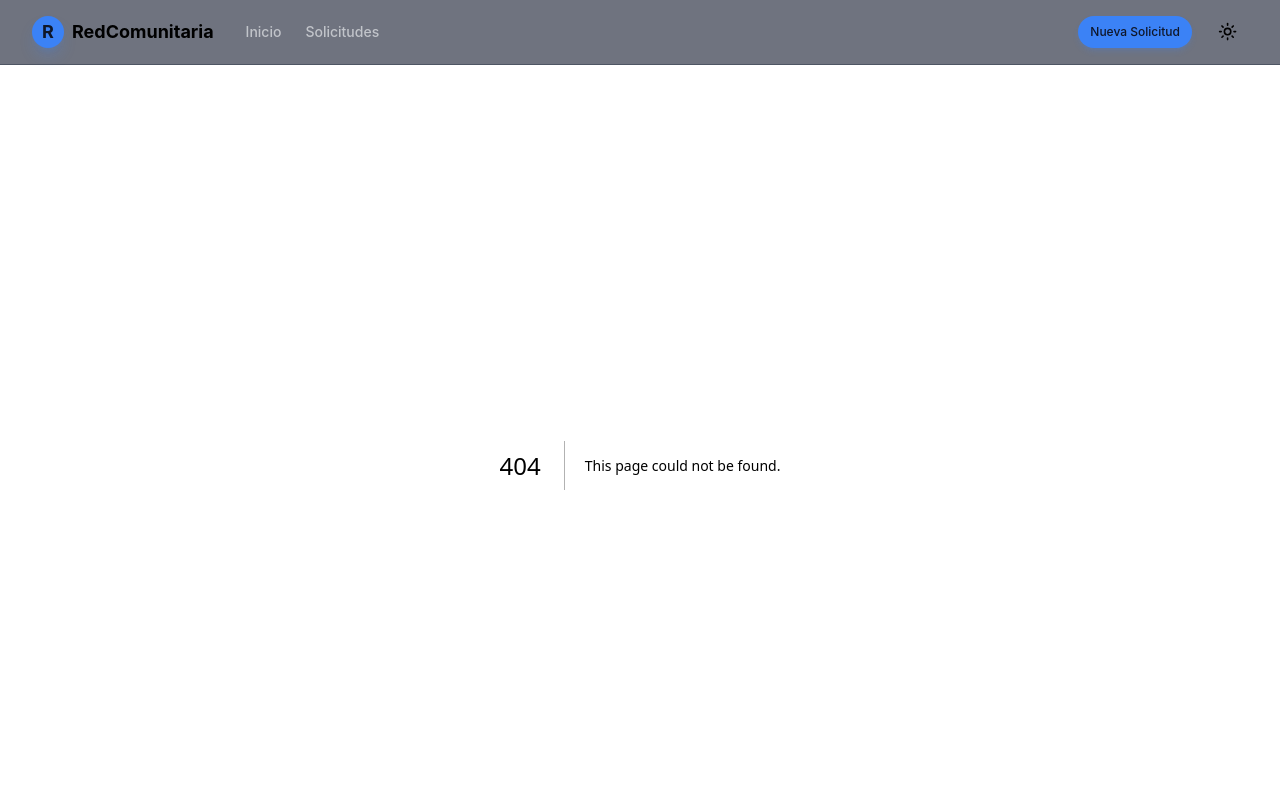
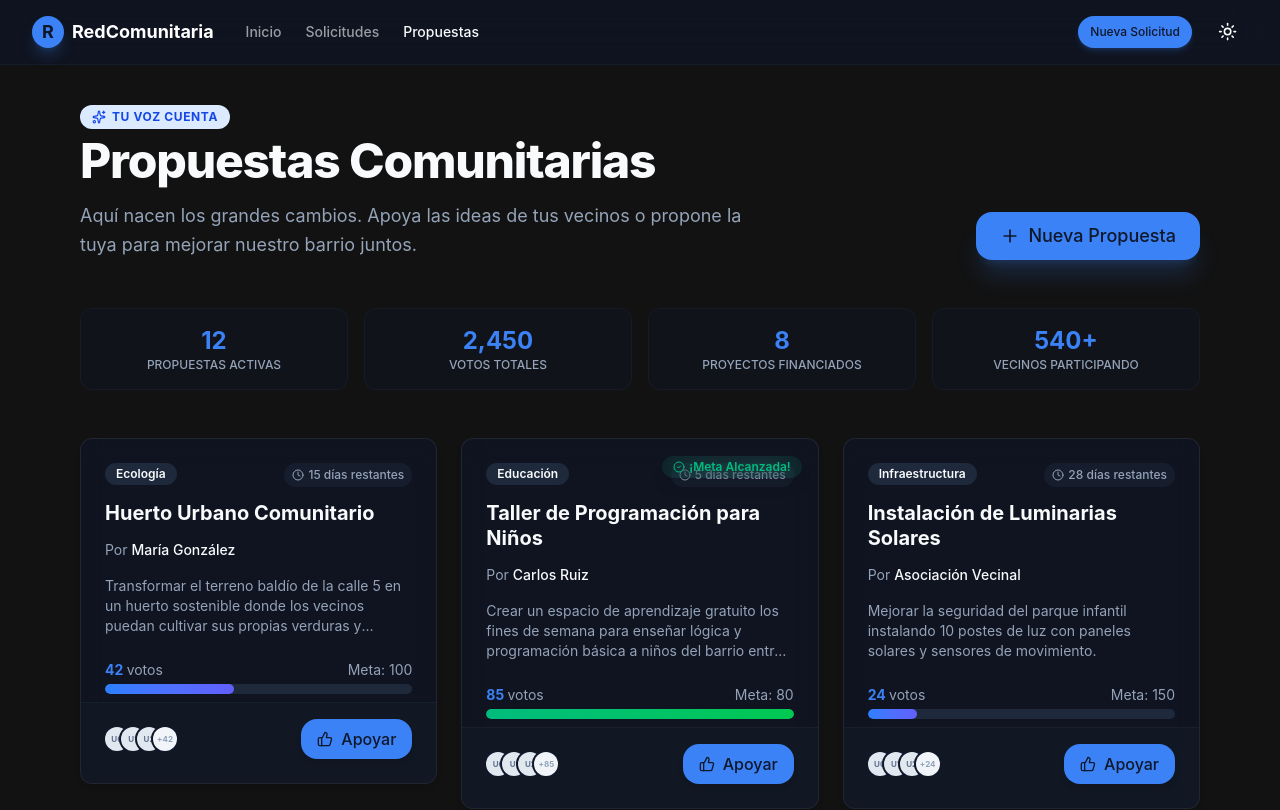
Before and after one commit to marcosromanv00/portfolio-demo-saas-red-comunitaria, a Next.js app: page /proposals in a window 1280 px wide. Before the commit this address had no page. Shown: the top 810 px of the page. Built offline with nearby package versions, Linux system fonts and the light colour scheme.

Commit message:
New Feature: Community Proposals

```diff
--- /dev/null
+++ b/src/app/proposals/page.tsx
@@ -0,0 +1,130 @@
+import { ProposalCard, Proposal } from "@/components/proposals/ProposalCard";
+import { Button } from "@/components/ui/Button";
+import { Plus, Sparkles } from "lucide-react";
+
+// Mock Data for the Demo
+const MOCK_PROPOSALS: Proposal[] = [
+  {
+    id: "1",
+    title: "Huerto Urbano Comunitario",
+    description:
+      "Transformar el terreno baldío de la calle 5 en un huerto sostenible donde los vecinos puedan cultivar sus propias verduras y aprender sobre agricultura urbana.",
+    author: "María González",
+    votes: 42,
+    goal: 100,
+    daysLeft: 15,
+    category: "Ecología",
+  },
+  {
+    id: "2",
+    title: "Taller de Programación para Niños",
+    description:
+      "Crear un espacio de aprendizaje gratuito los fines de semana para enseñar lógica y programación básica a niños del barrio entre 8 y 12 años.",
+    author: "Carlos Ruiz",
+    votes: 85,
+    goal: 80, // Goal reached!
+    daysLeft: 5,
+    category: "Educación",
+  },
+  {
+    id: "3",
+    title: "Instalación de Luminarias Solares",
+    description:
+      "Mejorar la seguridad del parque infantil instalando 10 postes de luz con paneles solares y sensores de movimiento.",
+    author: "Asociación Vecinal",
+    votes: 24,
+    goal: 150,
+    daysLeft: 28,
+    category: "Infraestructura",
+  },
+  {
+    id: "4",
+    title: "Cine bajo las Estrellas",
+    description:
+      "Organizar una función de cine mensual al aire libre durante el verano para fomentar la convivencia familiar.",
+    author: "Club de Cine",
+    votes: 56,
+    goal: 60,
+    daysLeft: 10,
+    category: "Cultura",
+  },
+  {
+    id: "5",
+    title: "Puntos de Reciclaje Inteligente",
+    description:
+      "Instalar contenedores con sensores para separar residuos y optimizar la recolección en los puntos críticos del barrio.",
+    author: "EcoBarrio",
+    votes: 12,
+    goal: 200,
+    daysLeft: 45,
+    category: "Ecología",
+  },
+];
+
+export default function ProposalsPage() {
+  return (
+    <div className="container max-w-6xl mx-auto px-4 py-10 animate-fade-in">
+      {/* HEADER */}
+      <div className="flex flex-col md:flex-row md:items-end justify-between gap-6 mb-12">
+        <div className="space-y-4 max-w-2xl">
+          <div className="inline-flex items-center rounded-full bg-blue-100 text-blue-700 px-3 py-1 text-xs font-bold uppercase tracking-wider mb-2">
+            <Sparkles className="mr-1.5 h-3.5 w-3.5" />
+            Tu voz cuenta
+          </div>
+          <h1 className="text-4xl md:text-5xl font-extrabold font-heading tracking-tight text-foreground">
+            Propuestas Comunitarias
+          </h1>
+          <p className="text-lg text-muted-foreground leading-relaxed">
+            Aquí nacen los grandes cambios. Apoya las ideas de tus vecinos o
+            propone la tuya para mejorar nuestro barrio juntos.
+          </p>
+        </div>
+
+        <div className="shrink-0">
+          <Button
+            size="lg"
+            className="shadow-xl shadow-primary/20 hover:scale-105 transition-transform h-12 px-6"
+          >
+            <Plus className="mr-2 h-5 w-5" />
+            Nueva Propuesta
+          </Button>
+        </div>
+      </div>
+
+      {/* METRICS SUMMARY (Optional nice-to-have) */}
+      <div className="grid grid-cols-2 md:grid-cols-4 gap-4 mb-12">
+        {[
+          { label: "Propuestas Activas", value: "12" },
+          { label: "Votos Totales", value: "2,450" },
+          { label: "Proyectos Financiados", value: "8" },
+          { label: "Vecinos Participando", value: "540+" },
+        ].map((stat, i) => (
+          <div
+            key={i}
+            className="bg-card/40 border border-border/40 rounded-xl p-4 text-center backdrop-blur-sm"
+          >
+            <div className="text-2xl font-bold text-primary font-heading">
+              {stat.value}
+            </div>
+            <div className="text-xs text-muted-foreground font-medium uppercase">
+              {stat.label}
+            </div>
+          </div>
+        ))}
+      </div>
+
+      {/* GRID */}
+      <div className="grid grid-cols-1 md:grid-cols-2 lg:grid-cols-3 gap-6">
+        {MOCK_PROPOSALS.map((proposal, index) => (
+          <div
+            key={proposal.id}
+            className="animate-slide-in-up"
+            style={{ animationDelay: `${index * 100}ms` }}
+          >
+            <ProposalCard proposal={proposal} />
+          </div>
+        ))}
+      </div>
+    </div>
+  );
+}
--- a/src/components/layout/Header.tsx
+++ b/src/components/layout/Header.tsx
@@ -11,6 +11,7 @@ import { useState } from "react";
 const navigation = [
   { name: "Inicio", href: "/" },
   { name: "Solicitudes", href: "/requests" },
+  { name: "Propuestas", href: "/proposals" },
 ];
 
 export default function Header() {
--- /dev/null
+++ b/src/components/proposals/ProposalCard.tsx
@@ -0,0 +1,144 @@
+"use client";
+
+import { useState } from "react";
+import {
+  Card,
+  CardContent,
+  CardFooter,
+  CardHeader,
+} from "@/components/ui/Card";
+import { Button } from "@/components/ui/Button";
+import { Badge } from "@/components/ui/Badge";
+import { ThumbsUp, Users, Clock, CheckCircle2 } from "lucide-react";
+import { cn } from "@/lib/utils";
+
+export interface Proposal {
+  id: string;
+  title: string;
+  description: string;
+  author: string;
+  votes: number;
+  goal: number;
+  daysLeft: number;
+  category: string;
+  image?: string; // Optional image for future use
+}
+
+interface ProposalCardProps {
+  proposal: Proposal;
+}
+
+export function ProposalCard({ proposal }: ProposalCardProps) {
+  const [votes, setVotes] = useState(proposal.votes);
+  const [hasVoted, setHasVoted] = useState(false);
+  const [isAnimating, setIsAnimating] = useState(false);
+
+  const progress = Math.min((votes / proposal.goal) * 100, 100);
+
+  const handleVote = () => {
+    if (hasVoted) {
+      setVotes((prev) => prev - 1);
+      setHasVoted(false);
+    } else {
+      setIsAnimating(true);
+      setVotes((prev) => prev + 1);
+      setHasVoted(true);
+      setTimeout(() => setIsAnimating(false), 1000);
+    }
+  };
+
+  return (
+    <Card className="group overflow-hidden border-border/60 hover:border-primary/30 transition-all duration-300 hover:shadow-xl hover:-translate-y-1 relative">
+      {/* Absolute "Funded" badge if goal reached */}
+      {votes >= proposal.goal && (
+        <div className="absolute top-4 right-4 z-10 animate-fade-in">
+          <Badge variant="success" className="shadow-lg backdrop-blur-md">
+            <CheckCircle2 className="mr-1 h-3 w-3" />
+            ¡Meta Alcanzada!
+          </Badge>
+        </div>
+      )}
+
+      <CardHeader className="pb-4">
+        <div className="flex justify-between items-start mb-2">
+          <Badge variant="secondary" className="mb-2">
+            {proposal.category}
+          </Badge>
+          <span className="text-xs text-muted-foreground font-medium flex items-center gap-1 bg-secondary/50 px-2 py-1 rounded-full">
+            <Clock className="h-3 w-3" />
+            {proposal.daysLeft} días restantes
+          </span>
+        </div>
+        <h3 className="text-xl font-bold font-heading group-hover:text-primary transition-colors leading-tight">
+          {proposal.title}
+        </h3>
+        <p className="text-sm text-muted-foreground mt-2 line-clamp-2">
+          Por{" "}
+          <span className="font-medium text-foreground">{proposal.author}</span>
+        </p>
+      </CardHeader>
+
+      <CardContent className="pb-2">
+        <p className="text-muted-foreground text-sm mb-6 line-clamp-3">
+          {proposal.description}
+        </p>
+
+        {/* Progress Section */}
+        <div className="space-y-2">
+          <div className="flex justify-between text-sm mb-1">
+            <span className="font-bold text-primary">
+              {votes}{" "}
+              <span className="text-muted-foreground font-normal">votos</span>
+            </span>
+            <span className="text-muted-foreground">Meta: {proposal.goal}</span>
+          </div>
+          <div className="h-2.5 w-full bg-secondary rounded-full overflow-hidden">
+            <div
+              className={cn(
+                "h-full bg-linear-to-r from-blue-500 to-indigo-500 rounded-full transition-all duration-1000 ease-out",
+                votes >= proposal.goal ? "from-emerald-500 to-green-500" : ""
+              )}
+              style={{ width: `${progress}%` }}
+            />
+          </div>
+        </div>
+      </CardContent>
+
+      <CardFooter className="pt-4 border-t border-border/50 bg-muted/20 flex justify-between items-center gap-4">
+        <div className="flex -space-x-2 overflow-hidden">
+          {/* Mock Supporters Avatars */}
+          {[1, 2, 3].map((_, i) => (
+            <div
+              key={i}
+              className="h-6 w-6 rounded-full ring-2 ring-background bg-slate-200 flex items-center justify-center text-[8px] font-bold text-slate-500"
+            >
+              U{i}
+            </div>
+          ))}
+          <div className="h-6 w-6 rounded-full ring-2 ring-background bg-slate-100 flex items-center justify-center text-[8px] font-bold text-slate-400">
+            +{votes}
+          </div>
+        </div>
+
+        <Button
+          onClick={handleVote}
+          className={cn(
+            "transition-all duration-300 shadow-md hover:shadow-lg active:scale-95 min-w-[110px]",
+            hasVoted
+              ? "bg-emerald-100 text-emerald-700 hover:bg-emerald-200 border border-emerald-200"
+              : "bg-primary text-primary-foreground hover:bg-primary/90"
+          )}
+          variant={hasVoted ? "secondary" : "primary"}
+        >
+          <ThumbsUp
+            className={cn(
+              "mr-2 h-4 w-4 transition-transform",
+              isAnimating ? "animate-bounce" : ""
+            )}
+          />
+          {hasVoted ? "Apoyado" : "Apoyar"}
+        </Button>
+      </CardFooter>
+    </Card>
+  );
+}
```
